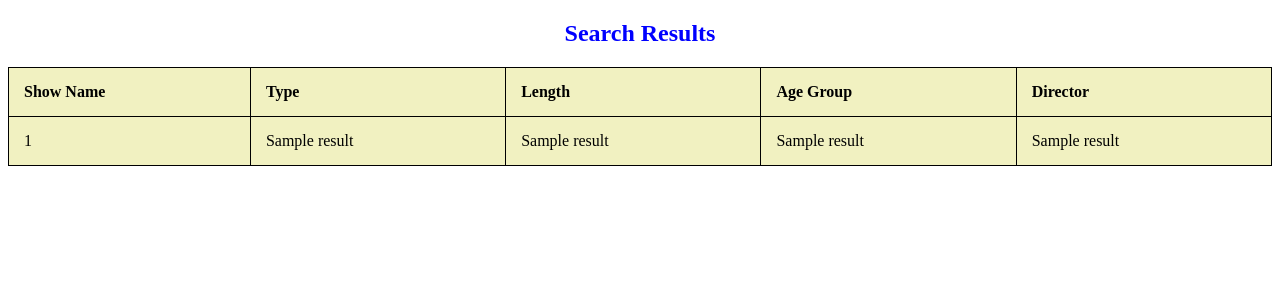
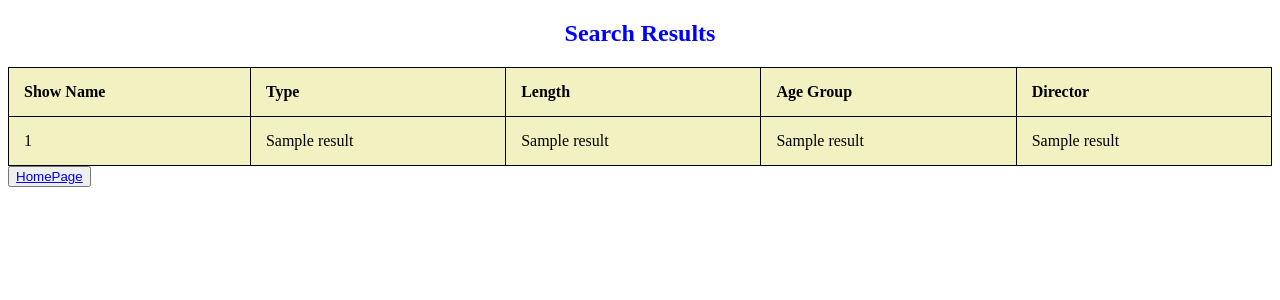
Before and after one commit to JG1109/ticket-master, a Flask app: template templates/results.html in a window 1280 px wide. Shown: the top 300 px of the page. Run offline with Flask 2, Linux system fonts and the light colour scheme; the template is opened without the code that fills it: most values are stand-ins (such as "Sample title", 1, 10 or a date in 2020); parts of the project's set-up code (start-up, migrations or seed data) failed here and were passed over.

Commit message:
Update results.html

```diff
--- a/templates/results.html
+++ b/templates/results.html
@@ -45,5 +45,9 @@ th, td {
 </table>
 </div>
 
+<button class="submit">
+  <a href="index.html">HomePage</a>
+</button>
+
 </body>
 </html>
```
